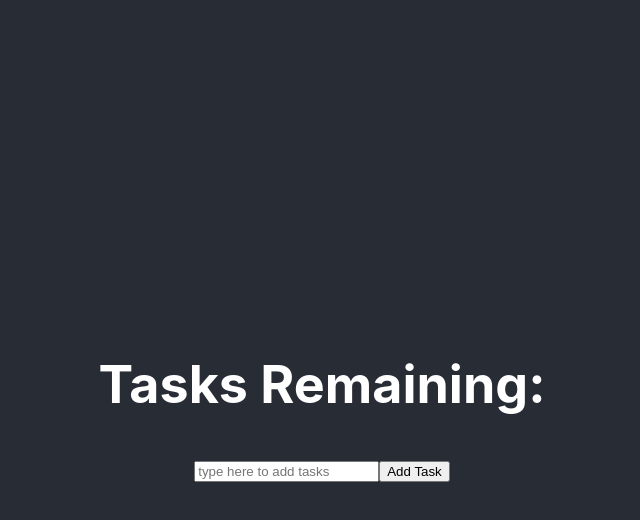
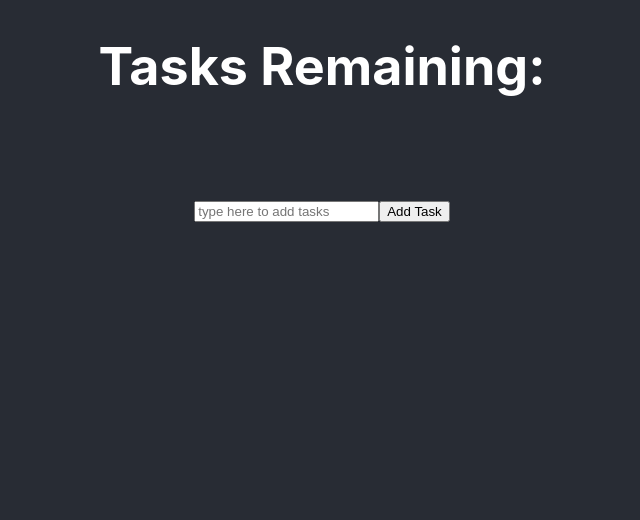
Before and after one commit to CodersforLearning/todo-app-react-Arithmetic-Overflow, a React (Create React App) app: page / in a window 1280 px wide. Shown: the top 520 px of the page, without its empty margins (318-958 px from the left). Built offline with nearby package versions, Linux system fonts and the light colour scheme.

Commit message:
fixed allignment of list items

```diff
--- a/src/App.css
+++ b/src/App.css
@@ -18,8 +18,6 @@
   min-height: 100vh;
   display: flex;
   flex-direction: column;
-  align-items: center;
-  justify-content: center;
   font-size: calc(10px + 2vmin);
   color: white;
 }
--- a/src/components/TaskList.jsx
+++ b/src/components/TaskList.jsx
@@ -17,11 +17,19 @@ const TaskList = ({ className, taskList, deleteTaskIndex }) => {
         Tasks Remaining:
       </h1>
 
-      <ul>
+      <ul
+        style={{
+          'textAlign': 'left',
+          'display': 'inline-block'
+        }}
+      >
         {
           tasks.map(
             (taskTitle, i) =>
-              <li key={i + taskTitle} onClick={() => deleteTaskIndex(i)}>
+              <li
+                key={i + taskTitle}
+                onClick={() => deleteTaskIndex(i)}
+              >
                 <Task taskTitle={taskTitle} />
               </li>
           )
```
